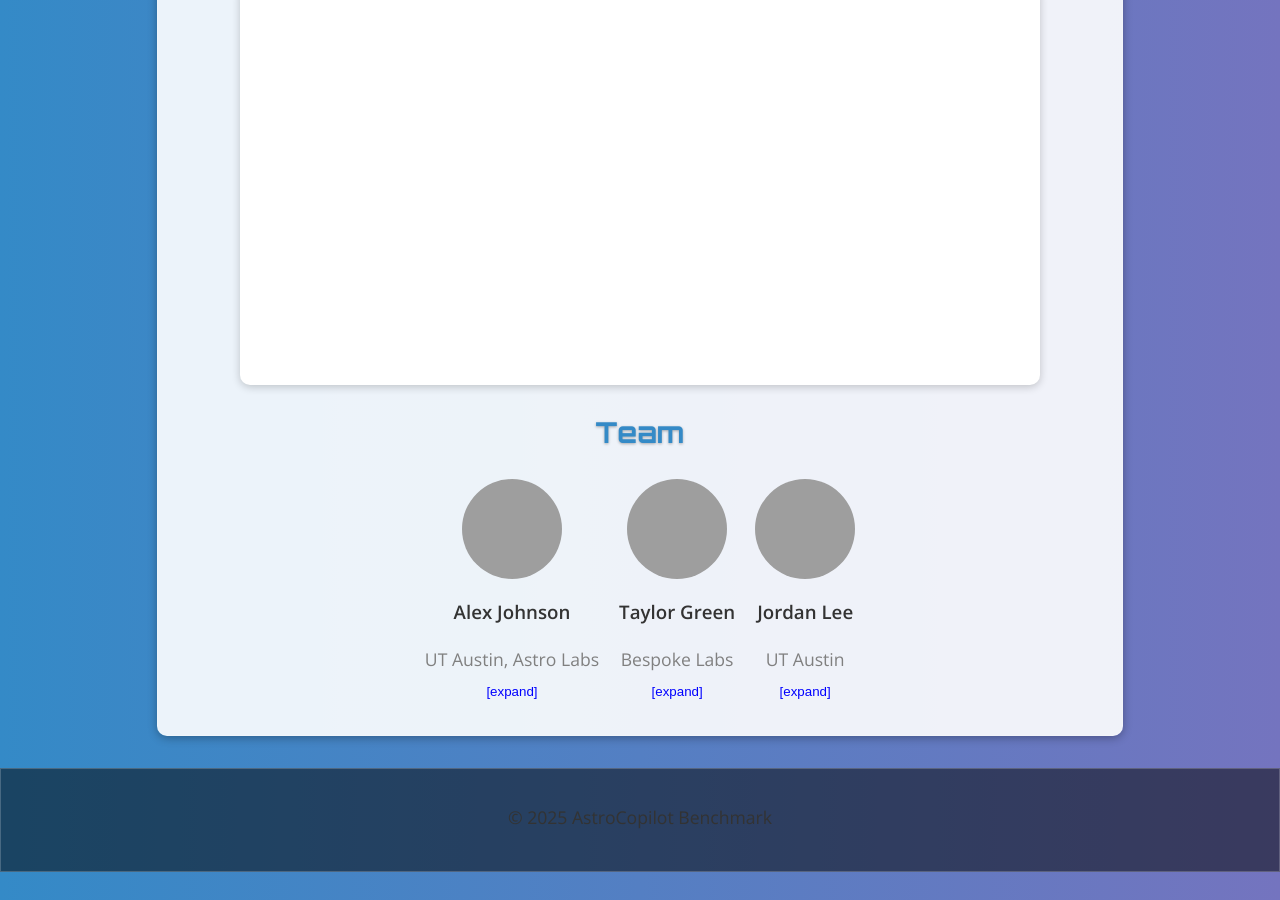
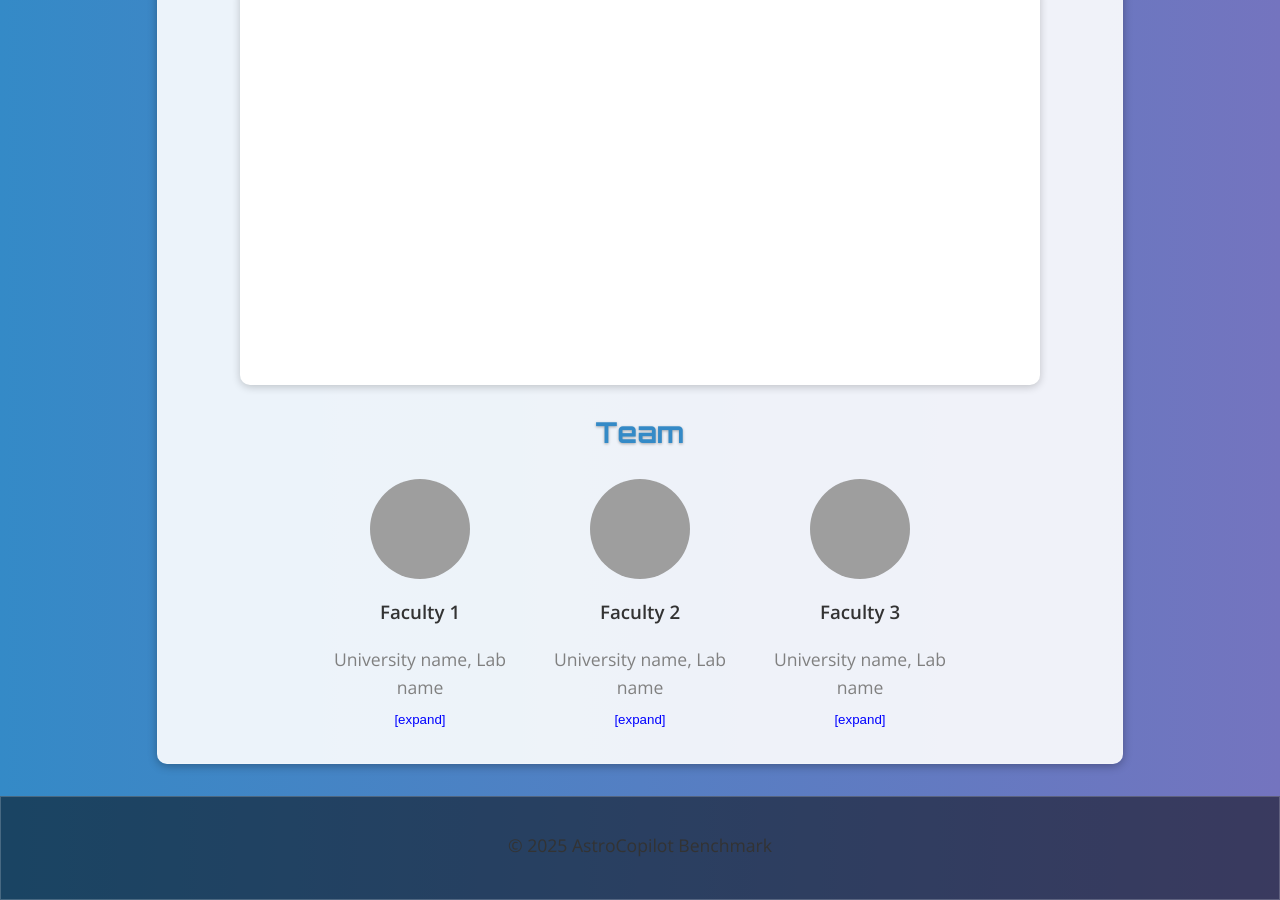
Before and after one commit to Murtato1/astbench, a Jekyll site: the page built from index.markdown, in a window 1280 px wide and 900 px high, scrolled down 722 px. Built offline with Jekyll 4.4.1, drawn with Linux system fonts in a browser that asks for light colours; grey boxes are pictures that could not be loaded.

Commit message:
Update index.markdown

```diff
--- a/index.markdown
+++ b/index.markdown
@@ -184,26 +184,26 @@ Lorem ipsum dolor sit amet, consectetur adipiscing elit, sed do eiusmod tempor i
 
   <div class="team-member" style="text-align: center; max-width: 200px;">
     <img src="assets/pics/member1.png" alt="Member 1" style="width: 100px; height: 100px; border-radius: 50%;">
-    <h3 style="margin: 10px 0;">Alex Johnson</h3>
-    <p style="color: gray; margin-bottom: 5px;">UT Austin, Astro Labs</p>
+    <h3 style="margin: 10px 0;">Faculty 1</h3>
+    <p style="color: gray; margin-bottom: 5px;">University name, Lab name</p>
     <button onclick="toggleDetails('member1')" style="background: none; border: none; color: blue; cursor: pointer;">[expand]</button>
-    <p id="details-member1" style="display: none; color: darkgray; margin-top: 10px;">Alex is a researcher focusing on space data processing and AI applications.</p>
+    <p id="details-member1" style="display: none; color: darkgray; margin-top: 10px;">details about faculty member and a link or something similar.</p>
   </div>
 
   <div class="team-member" style="text-align: center; max-width: 200px;">
     <img src="assets/pics/member2.png" alt="Member 2" style="width: 100px; height: 100px; border-radius: 50%;">
-    <h3 style="margin: 10px 0;">Taylor Green</h3>
-    <p style="color: gray; margin-bottom: 5px;">Bespoke Labs</p>
+    <h3 style="margin: 10px 0;">Faculty 2</h3>
+    <p style="color: gray; margin-bottom: 5px;">University name, Lab name</p>
     <button onclick="toggleDetails('member2')" style="background: none; border: none; color: blue; cursor: pointer;">[expand]</button>
-    <p id="details-member2" style="display: none; color: darkgray; margin-top: 10px;">Taylor specializes in developing AI-driven tools for astrophysics research.</p>
+    <p id="details-member2" style="display: none; color: darkgray; margin-top: 10px;">details about faculty member and a link or something similar.</p>
   </div>
 
   <div class="team-member" style="text-align: center; max-width: 200px;">
     <img src="assets/pics/member3.png" alt="Member 3" style="width: 100px; height: 100px; border-radius: 50%;">
-    <h3 style="margin: 10px 0;">Jordan Lee</h3>
-    <p style="color: gray; margin-bottom: 5px;">UT Austin</p>
+    <h3 style="margin: 10px 0;">Faculty 3</h3>
+    <p style="color: gray; margin-bottom: 5px;">University name, Lab name</p>
     <button onclick="toggleDetails('member3')" style="background: none; border: none; color: blue; cursor: pointer;">[expand]</button>
-    <p id="details-member3" style="display: none; color: darkgray; margin-top: 10px;">Jordan is working on large-scale simulations of galactic formations.</p>
+    <p id="details-member3" style="display: none; color: darkgray; margin-top: 10px;">details about faculty member and a link or something similar.</p>
   </div>
 
 </div>
```
